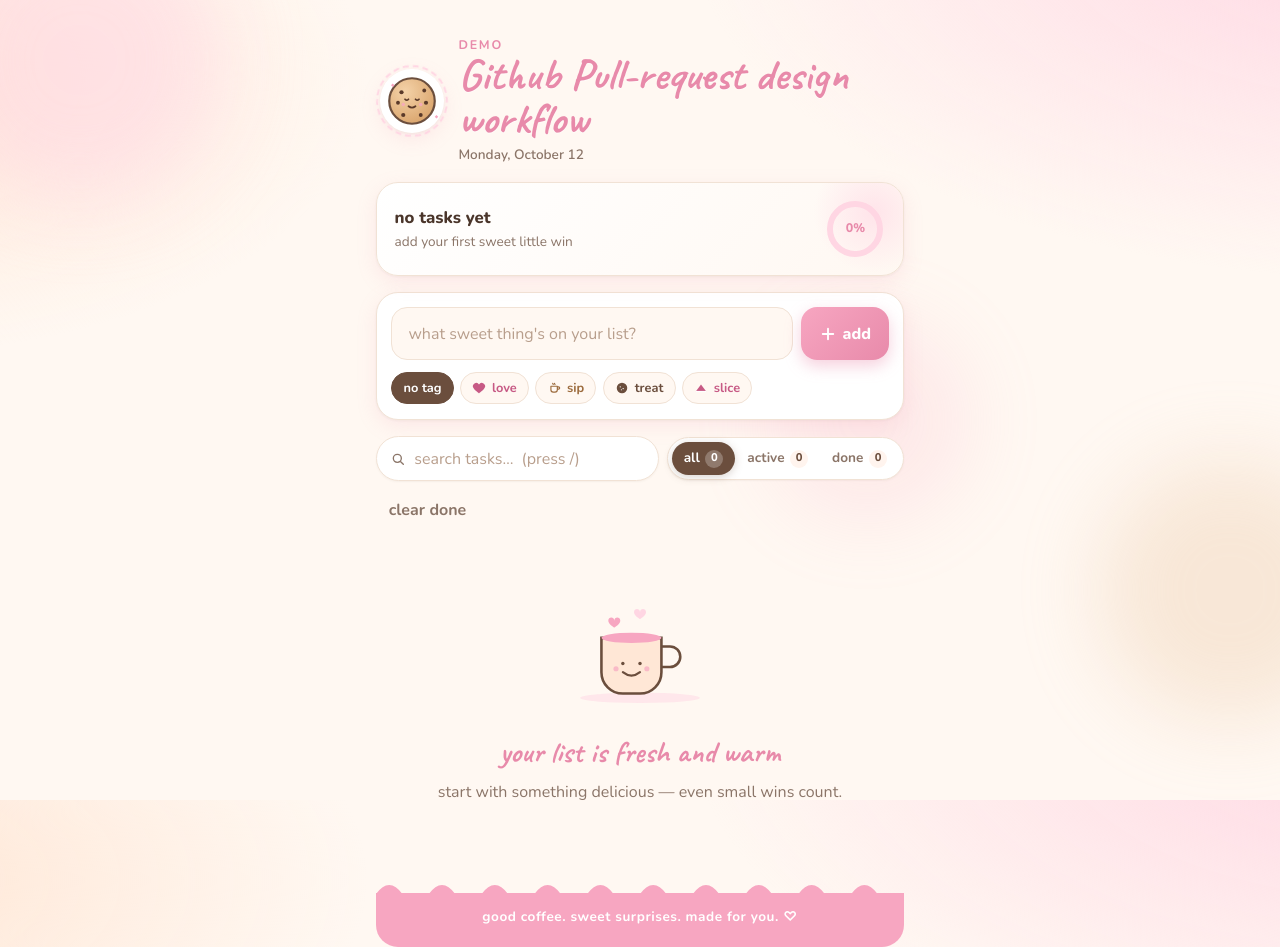
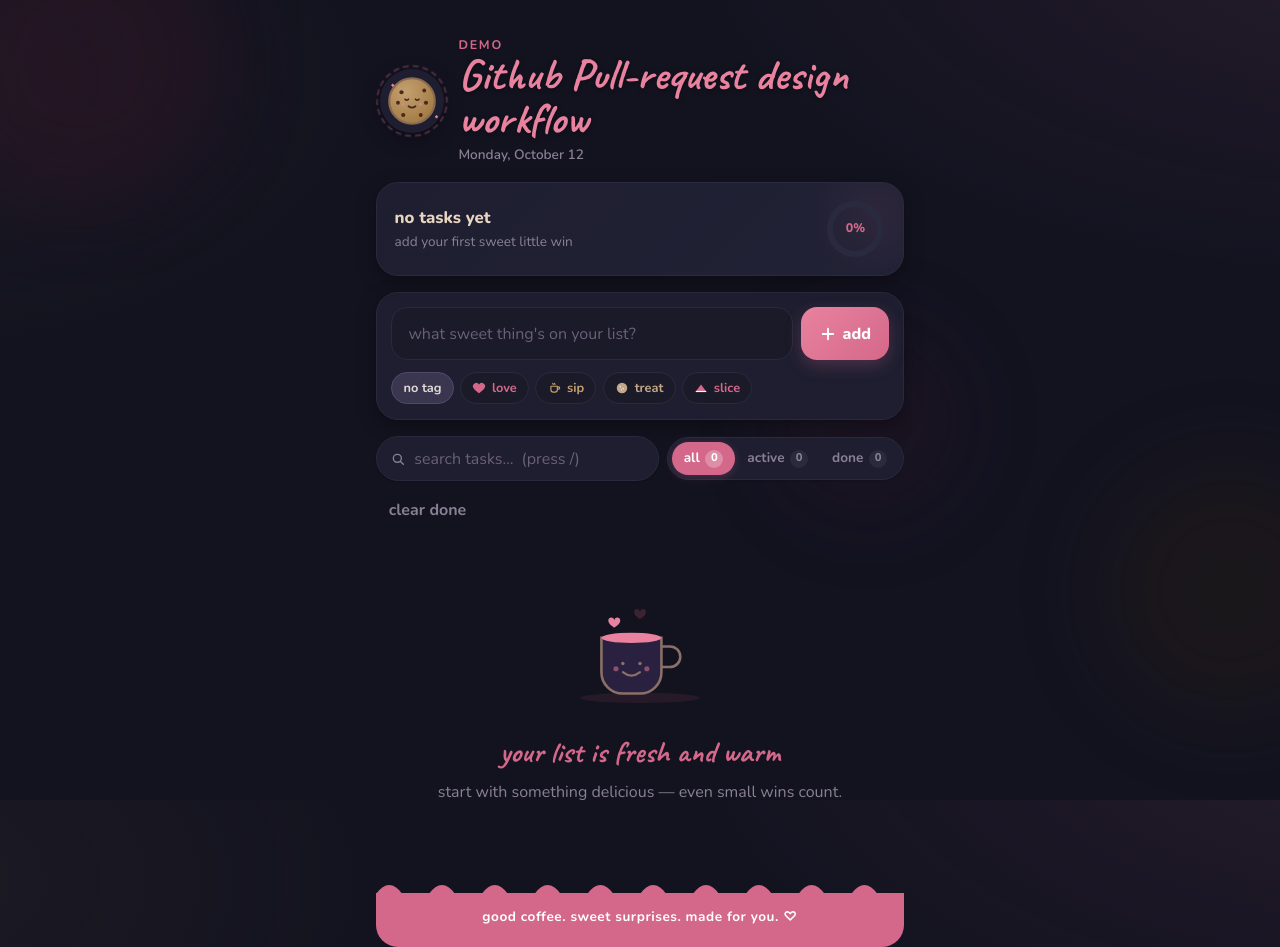
Before and after one commit to waltzaround/Demo-design-repo, a website built with Vite: page index.html in a window 1280 px wide. Built offline with nearby package versions, Linux system fonts and the light colour scheme.

Commit message:
Update page layout and styles
Save the existing local work at the user's request. Changes were checked for accidental credentials before staging; existing application behavior was not retested.

```diff
--- a/index.html
+++ b/index.html
@@ -3,7 +3,7 @@
   <head>
     <meta charset="UTF-8" />
     <meta name="viewport" content="width=device-width, initial-scale=1.0" />
-    <meta name="theme-color" content="#FFF4EE" />
+    <meta name="theme-color" content="#131320" />
     <title>Surprise &amp; Delight · Today's little wins</title>
 
     <link rel="icon" type="image/svg+xml" href="/emoji-favicon.svg" />
@@ -33,8 +33,8 @@
           <svg viewBox="0 0 64 64" width="56" height="56" class="logo-cookie">
             <defs>
               <radialGradient id="cookieG" cx="35%" cy="30%" r="80%">
-                <stop offset="0%" stop-color="#F4D2A8" />
-                <stop offset="100%" stop-color="#D8A269" />
+                <stop offset="0%" stop-color="#C4A070" />
+                <stop offset="100%" stop-color="#A07840" />
               </radialGradient>
             </defs>
             <circle
@@ -42,27 +42,27 @@
               cy="32"
               r="26"
               fill="url(#cookieG)"
-              stroke="#6B4E3D"
+              stroke="#8A6A50"
               stroke-width="2.5"
             />
             <!-- chocolate chips (scattered around the face) -->
-            <circle cx="20" cy="22" r="2.4" fill="#5A3A2A" />
-            <circle cx="46" cy="20" r="2.2" fill="#5A3A2A" />
-            <circle cx="48" cy="34" r="2.4" fill="#5A3A2A" />
-            <circle cx="16" cy="34" r="2.2" fill="#5A3A2A" />
-            <circle cx="22" cy="48" r="2.4" fill="#5A3A2A" />
-            <circle cx="42" cy="48" r="2.2" fill="#5A3A2A" />
+            <circle cx="20" cy="22" r="2.4" fill="#4A2A1A" />
+            <circle cx="46" cy="20" r="2.2" fill="#4A2A1A" />
+            <circle cx="48" cy="34" r="2.4" fill="#4A2A1A" />
+            <circle cx="16" cy="34" r="2.2" fill="#4A2A1A" />
+            <circle cx="22" cy="48" r="2.4" fill="#4A2A1A" />
+            <circle cx="42" cy="48" r="2.2" fill="#4A2A1A" />
             <!-- face: two closed/happy eyes -->
             <path
               d="M24 30q2 2 4 0"
-              stroke="#5A3A2A"
+              stroke="#4A2A1A"
               stroke-width="2"
               stroke-linecap="round"
               fill="none"
             />
             <path
               d="M36 30q2 2 4 0"
-              stroke="#5A3A2A"
+              stroke="#4A2A1A"
               stroke-width="2"
               stroke-linecap="round"
               fill="none"
@@ -70,16 +70,16 @@
             <!-- smile -->
             <path
               d="M28 38q4 3 8 0"
-              stroke="#5A3A2A"
+              stroke="#4A2A1A"
               stroke-width="2"
               stroke-linecap="round"
               fill="none"
             />
             <!-- cheeks -->
-            <circle cx="22" cy="36" r="2" fill="#F7A6C1" opacity=".8" />
-            <circle cx="42" cy="36" r="2" fill="#F7A6C1" opacity=".8" />
+            <circle cx="22" cy="36" r="2" fill="#E8829E" opacity=".6" />
+            <circle cx="42" cy="36" r="2" fill="#E8829E" opacity=".6" />
             <!-- sparkles -->
-            <path d="M8 14l2 2 2-2-2-2zM58 50l2 2 2-2-2-2z" fill="#F7A6C1" />
+            <path d="M8 14l2 2 2-2-2-2zM58 50l2 2 2-2-2-2z" fill="#E8829E" />
           </svg>
         </div>
         <div class="brand__text">
@@ -104,7 +104,7 @@
                 cx="30"
                 cy="30"
                 r="25"
-                stroke="#FFD6E3"
+                stroke="#2A2A3E"
                 stroke-width="6"
                 fill="none"
               />
@@ -113,7 +113,7 @@
                 cx="30"
                 cy="30"
                 r="25"
-                stroke="#F7A6C1"
+                stroke="#E8829E"
                 stroke-width="6"
                 fill="none"
                 stroke-linecap="round"
@@ -318,44 +318,44 @@
             cy="120"
             rx="70"
             ry="6"
-            fill="#FFD6E3"
+            fill="#3D2230"
             opacity=".5"
           />
           <!-- Mug -->
           <path
             d="M55 50h70v40a25 25 0 0 1-25 25H80a25 25 0 0 1-25-25V50z"
-            fill="#FFE7D6"
-            stroke="#6B4E3D"
+            fill="#2A2040"
+            stroke="#8A7068"
             stroke-width="3"
           />
           <path
             d="M125 60h10a12 12 0 0 1 0 24h-10"
             fill="none"
-            stroke="#6B4E3D"
+            stroke="#8A7068"
             stroke-width="3"
           />
-          <ellipse cx="90" cy="50" rx="35" ry="6" fill="#F7A6C1" />
+          <ellipse cx="90" cy="50" rx="35" ry="6" fill="#E8829E" />
           <!-- Steam hearts -->
           <path
             d="M70 30c0-5 7-5 7 0 0 4-7 8-7 8s-7-4-7-8c0-5 7-5 7 0z"
-            fill="#F7A6C1"
+            fill="#E8829E"
           />
           <path
             d="M100 20c0-5 7-5 7 0 0 4-7 8-7 8s-7-4-7-8c0-5 7-5 7 0z"
-            fill="#FFD6E3"
+            fill="#3D2230"
           />
           <!-- Face -->
-          <circle cx="80" cy="80" r="2" fill="#6B4E3D" />
-          <circle cx="100" cy="80" r="2" fill="#6B4E3D" />
+          <circle cx="80" cy="80" r="2" fill="#8A7068" />
+          <circle cx="100" cy="80" r="2" fill="#8A7068" />
           <path
             d="M80 90q10 8 20 0"
-            stroke="#6B4E3D"
+            stroke="#8A7068"
             stroke-width="2.5"
             fill="none"
             stroke-linecap="round"
           />
-          <circle cx="72" cy="86" r="3" fill="#F7A6C1" opacity=".7" />
-          <circle cx="108" cy="86" r="3" fill="#F7A6C1" opacity=".7" />
+          <circle cx="72" cy="86" r="3" fill="#E8829E" opacity=".5" />
+          <circle cx="108" cy="86" r="3" fill="#E8829E" opacity=".5" />
         </svg>
         <h2 id="empty-title">your list is fresh and warm</h2>
         <p id="empty-sub">
@@ -373,7 +373,7 @@
         >
           <path
             d="M0,30 Q30,0 60,30 T120,30 T180,30 T240,30 T300,30 T360,30 T420,30 T480,30 T540,30 T600,30 T660,30 T720,30 T780,30 T840,30 T900,30 T960,30 T1020,30 T1080,30 T1140,30 T1200,30 V30 H0 Z"
-            fill="#F7A6C1"
+            fill="#D4688A"
           />
         </svg>
         <p class="footer__tag">
--- a/src/styles.css
+++ b/src/styles.css
@@ -4,24 +4,24 @@
    ───────────────────────────────────────────────────────── */
 :root {
   /* Brand */
-  --pink-500: #F7A6C1;
-  --pink-600: #E88AAA;
-  --pink-200: #FFD6E3;
-  --cream:    #FFF4EE;
-  --cream-2:  #FFF8F2;
-  --brown:    #6B4E3D;
-  --brown-2:  #4A352A;
-  --tan:      #EBC9A6;
+  --pink-500: #E8829E;
+  --pink-600: #D4688A;
+  --pink-200: #3D2230;
+  --cream:    #1E1E2E;
+  --cream-2:  #1A1A28;
+  --brown:    #C4A88A;
+  --brown-2:  #E8D5C0;
+  --tan:      #5A4530;
 
   /* Functional */
-  --bg:       var(--cream-2);
-  --surface:  #ffffff;
-  --text:     var(--brown-2);
-  --muted:    #8B7568;
-  --line:     #F1E2D5;
-  --shadow-sm: 0 1px 2px rgba(107, 78, 61, .06);
-  --shadow-md: 0 6px 20px rgba(232, 138, 170, .15), 0 1px 3px rgba(107, 78, 61, .06);
-  --shadow-lg: 0 18px 40px rgba(232, 138, 170, .22), 0 2px 6px rgba(107, 78, 61, .08);
+  --bg:       #131320;
+  --surface:  #1E1E30;
+  --text:     #E0DAD4;
+  --muted:    #8A8094;
+  --line:     #2A2A3E;
+  --shadow-sm: 0 1px 2px rgba(0, 0, 0, .2);
+  --shadow-md: 0 6px 20px rgba(0, 0, 0, .3), 0 1px 3px rgba(0, 0, 0, .15);
+  --shadow-lg: 0 18px 40px rgba(0, 0, 0, .4), 0 2px 6px rgba(0, 0, 0, .2);
 
   --radius-sm: 10px;
   --radius:    16px;
@@ -45,8 +45,8 @@ body {
   line-height: 1.5;
   color: var(--text);
   background:
-    radial-gradient(1200px 600px at 110% -10%, var(--pink-200) 0%, transparent 60%),
-    radial-gradient(900px 500px at -10% 10%, #FFE7D6 0%, transparent 55%),
+    radial-gradient(1200px 600px at 110% -10%, rgba(212, 104, 138, .1) 0%, transparent 60%),
+    radial-gradient(900px 500px at -10% 10%, rgba(90, 69, 48, .15) 0%, transparent 55%),
     var(--bg);
   min-height: 100%;
   -webkit-font-smoothing: antialiased;
@@ -66,9 +66,9 @@ body {
   filter: blur(40px);
   opacity: .55;
 }
-.blob--1 { top: -80px; left: -60px; width: 280px; height: 280px; background: var(--pink-200); }
-.blob--2 { bottom: 10%; right: -80px; width: 260px; height: 260px; background: var(--tan); opacity: .35; }
-.blob--3 { top: 40%; left: 60%; width: 200px; height: 200px; background: var(--pink-500); opacity: .18; }
+.blob--1 { top: -80px; left: -60px; width: 280px; height: 280px; background: #2D1525; }
+.blob--2 { bottom: 10%; right: -80px; width: 260px; height: 260px; background: #2A2015; opacity: .35; }
+.blob--3 { top: 40%; left: 60%; width: 200px; height: 200px; background: #3D1A2D; opacity: .18; }
 
 /* Layout */
 .app {
@@ -112,7 +112,7 @@ body {
   position: absolute;
   inset: -4px;
   border-radius: 50%;
-  border: 2px dashed var(--pink-200);
+  border: 2px dashed rgba(212, 104, 138, .3);
   animation: spin 18s linear infinite;
 }
 @keyframes spin { to { transform: rotate(360deg); } }
@@ -131,8 +131,8 @@ body {
   font-weight: 700;
   font-size: clamp(2rem, 6vw, 2.75rem);
   line-height: 1;
-  color: var(--pink-600);
-  text-shadow: 0 1px 0 rgba(255,255,255,.6);
+  color: var(--pink-500);
+  text-shadow: 0 1px 4px rgba(0, 0, 0, .4);
 }
 .brand__date {
   margin: .25rem 0 0;
@@ -143,7 +143,7 @@ body {
 
 /* ─── Progress card ──────────────────────────────────── */
 .progress-card {
-  background: linear-gradient(135deg, #fff 0%, #FFF8F2 100%);
+  background: linear-gradient(135deg, #1E1E30 0%, #222236 100%);
   border: 1px solid var(--line);
   border-radius: var(--radius-lg);
   padding: 1rem 1.1rem;
@@ -156,7 +156,7 @@ body {
   position: absolute;
   right: -30px; top: -30px;
   width: 120px; height: 120px;
-  background: radial-gradient(circle, var(--pink-200), transparent 70%);
+  background: radial-gradient(circle, rgba(212, 104, 138, .12), transparent 70%);
   opacity: .6;
 }
 .progress-card__row {
@@ -219,12 +219,12 @@ body {
   color: var(--text);
   transition: border-color .2s var(--easing), background .2s var(--easing), box-shadow .2s var(--easing);
 }
-#new-text::placeholder { color: #B89E8C; font-weight: 500; }
+#new-text::placeholder { color: #6B6078; font-weight: 500; }
 #new-text:focus {
   outline: none;
   border-color: var(--pink-500);
-  background: #fff;
-  box-shadow: 0 0 0 4px rgba(247, 166, 193, .25);
+  background: #252538;
+  box-shadow: 0 0 0 4px rgba(212, 104, 138, .15);
 }
 
 /* Tag chips */
@@ -259,16 +259,16 @@ body {
 .tag:hover { transform: translateY(-1px); }
 .tag svg { display: block; }
 
-.tag--heart { color: #C75A85; }
-.tag--sip   { color: #9C6B3D; }
-.tag--treat { color: #6B4E3D; }
-.tag--slice { color: #C75A85; }
+.tag--heart { color: #D4688A; }
+.tag--sip   { color: #C4A06A; }
+.tag--treat { color: #C4A88A; }
+.tag--slice { color: #D4688A; }
 
-.tags input:checked + .tag.tag--none  { background: var(--brown); border-color: var(--brown); color: #fff; }
-.tags input:checked + .tag.tag--heart { background: #FFE0EC; border-color: #F7A6C1; color: #C75A85; }
-.tags input:checked + .tag.tag--sip   { background: #FBEAD6; border-color: var(--tan); color: #8C5A2E; }
-.tags input:checked + .tag.tag--treat { background: #EFD9C6; border-color: var(--brown); color: var(--brown-2); }
-.tags input:checked + .tag.tag--slice { background: #FFE0EC; border-color: var(--pink-500); color: #C75A85; }
+.tags input:checked + .tag.tag--none  { background: #3A3650; border-color: #504A68; color: #E0DAD4; }
+.tags input:checked + .tag.tag--heart { background: #3D1A2D; border-color: #6B2A48; color: #E8829E; }
+.tags input:checked + .tag.tag--sip   { background: #2E2518; border-color: #5A4530; color: #C4A06A; }
+.tags input:checked + .tag.tag--treat { background: #2A2015; border-color: #5A4530; color: #C4A88A; }
+.tags input:checked + .tag.tag--slice { background: #3D1A2D; border-color: #6B2A48; color: #E8829E; }
 
 .tags input:focus-visible + .tag {
   outline: 2px solid var(--pink-500);
@@ -293,10 +293,10 @@ body {
 .btn--primary {
   background: linear-gradient(135deg, var(--pink-500), var(--pink-600));
   color: #fff;
-  box-shadow: 0 6px 16px rgba(232, 138, 170, .4);
+  box-shadow: 0 6px 16px rgba(212, 104, 138, .25);
 }
 .btn--primary:hover {
-  box-shadow: 0 8px 22px rgba(232, 138, 170, .55);
+  box-shadow: 0 8px 22px rgba(212, 104, 138, .35);
   transform: translateY(-1px);
 }
 .btn--ghost {
@@ -306,7 +306,7 @@ body {
   padding: .55rem .8rem;
   border-radius: var(--radius-pill);
 }
-.btn--ghost:hover { background: var(--cream); color: var(--brown-2); }
+.btn--ghost:hover { background: #252538; color: var(--brown-2); }
 .btn--link {
   background: transparent; padding: 0;
   color: var(--pink-600);
@@ -337,7 +337,7 @@ body {
 }
 .search:focus-within {
   border-color: var(--pink-500);
-  box-shadow: 0 0 0 4px rgba(247, 166, 193, .2);
+  box-shadow: 0 0 0 4px rgba(212, 104, 138, .15);
 }
 #search {
   flex: 1; min-width: 0;
@@ -348,7 +348,7 @@ body {
   outline: none;
   color: var(--text);
 }
-#search::placeholder { color: #B89E8C; font-weight: 500; }
+#search::placeholder { color: #6B6078; font-weight: 500; }
 
 .filters {
   display: inline-flex;
@@ -375,9 +375,9 @@ body {
 }
 .filter:hover { color: var(--brown-2); }
 .filter.is-active {
-  background: var(--brown);
+  background: var(--pink-600);
   color: #fff;
-  box-shadow: 0 2px 8px rgba(107, 78, 61, .25);
+  box-shadow: 0 2px 8px rgba(212, 104, 138, .25);
 }
 .count {
   display: inline-grid;
@@ -388,8 +388,8 @@ body {
   font-weight: 800;
   padding: 0 .35rem;
   border-radius: var(--radius-pill);
-  background: var(--cream);
-  color: var(--brown);
+  background: #2A2A3E;
+  color: #8A8094;
 }
 .filter.is-active .count {
   background: rgba(255,255,255,.25);
@@ -452,7 +452,7 @@ body {
   transform: translateY(0.5px);
 }
 .todo__check:hover {
-  background: #FFE7EE;
+  background: #2D1A28;
   border-color: var(--pink-500);
 }
 .todo__check:active { transform: scale(.92); }
@@ -501,10 +501,10 @@ body {
   padding: .35rem .55rem;
   border: 1.5px solid var(--pink-500);
   border-radius: 8px;
-  background: #fff;
+  background: #252538;
   color: var(--text);
   outline: none;
-  box-shadow: 0 0 0 4px rgba(247, 166, 193, .2);
+  box-shadow: 0 0 0 4px rgba(212, 104, 138, .15);
 }
 .todo__tag {
   align-self: flex-start;
@@ -519,10 +519,10 @@ body {
   border-radius: var(--radius-pill);
   text-transform: uppercase;
 }
-.todo__tag[data-tag="heart"] { background: #FFE0EC; color: #C75A85; }
-.todo__tag[data-tag="sip"]   { background: #FBEAD6; color: #8C5A2E; }
-.todo__tag[data-tag="treat"] { background: #EFD9C6; color: var(--brown-2); }
-.todo__tag[data-tag="slice"] { background: #FFD6E3; color: #C75A85; }
+.todo__tag[data-tag="heart"] { background: #3D1A2D; color: #E8829E; }
+.todo__tag[data-tag="sip"]   { background: #2E2518; color: #C4A06A; }
+.todo__tag[data-tag="treat"] { background: #2A2015; color: #C4A88A; }
+.todo__tag[data-tag="slice"] { background: #3D1A2D; color: #E8829E; }
 
 /* Actions */
 .todo__actions {
@@ -554,8 +554,8 @@ body {
   transition: background .15s var(--easing), color .15s var(--easing);
 }
 .icon-btn svg { display: block; }
-.icon-btn:hover { background: var(--cream); color: var(--brown-2); }
-.todo__del-btn:hover { background: #FFE0E0; color: #C75252; }
+.icon-btn:hover { background: #252538; color: var(--brown-2); }
+.todo__del-btn:hover { background: #3D1A1A; color: #E06060; }
 
 /* ─── Empty state ────────────────────────────────────── */
 .empty {
@@ -587,7 +587,7 @@ body {
 .footer__tag {
   margin: 0;
   padding: .9rem 1rem 1.2rem;
-  background: var(--pink-500);
+  background: var(--pink-600);
   color: #fff;
   text-align: center;
   font-weight: 700;
@@ -607,8 +607,8 @@ body {
   align-items: center;
   gap: .8rem;
   padding: .75rem 1rem;
-  background: var(--brown-2);
-  color: #fff;
+  background: #2A2A3E;
+  color: #E0DAD4;
   border-radius: var(--radius-pill);
   box-shadow: var(--shadow-lg);
   font-weight: 600;
@@ -621,7 +621,7 @@ body {
   transform: translate(-50%, 0);
 }
 .toast .btn--link {
-  color: var(--pink-200);
+  color: var(--pink-500);
   font-weight: 800;
 }
 
```
